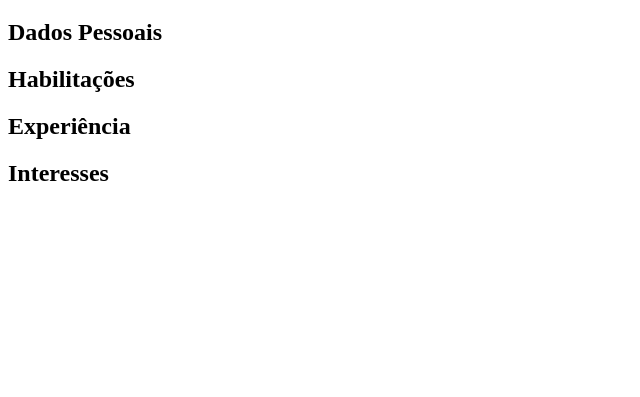
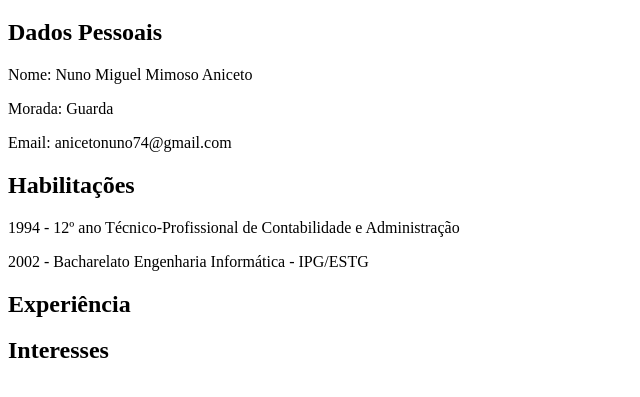
Before and after one commit to NunoAniceto/PaginaPessoal, a plain HTML site: page index.html in a window 1280 px wide. Shown: the part 61-458 px from the top of the page, without its empty margins (0-640 px from the left). Drawn offline with Linux system fonts and the light colour scheme.

Commit message:
adicionados dados pessoais e habilitacoes

```diff
--- a/index.html
+++ b/index.html
@@ -11,7 +11,14 @@
 
     <h2>Dados Pessoais</h2>
 
+    <p>Nome: Nuno Miguel Mimoso Aniceto</p>
+    <p>Morada: Guarda</p>
+    <p>Email: anicetonuno74@gmail.com</p>
+
     <h2>Habilitações</h2>
+
+    <p>1994 - 12º ano  Técnico-Profissional de Contabilidade e Administração</p>
+    <p>2002 - Bacharelato Engenharia Informática - IPG/ESTG</p>
 
     <h2>Experiência</h2>
 
```
